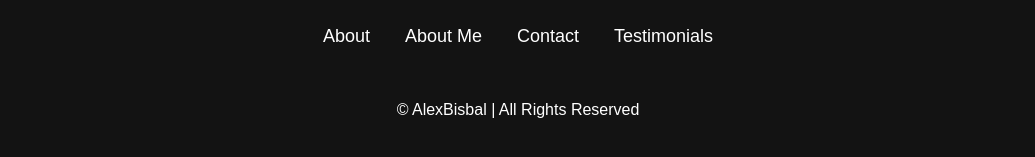
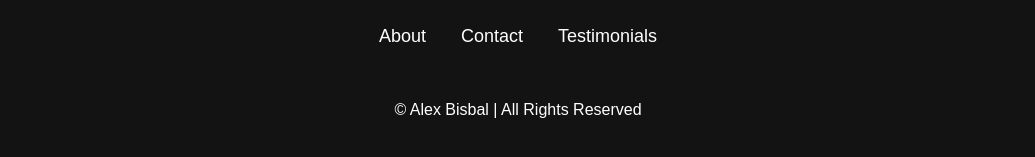
Before and after one commit to AlexBisbal/MyBio, a plain HTML site: page index.html in a window 1280 px wide. Shown: the part 5259-5416 px from the top of the page, without its empty margins (122-1157 px from the left). Drawn offline with nearby package versions, Linux system fonts and the light colour scheme.

Commit message:
Update index.html

```diff
--- a/index.html
+++ b/index.html
@@ -206,21 +206,16 @@
             <li>
                 <a href="#Services">About</a>
             </li>
-
             <li>
-                <a href="#">About Me</a>
+                <a href="#contact">Contact</a>
             </li>
 
             <li>
-                <a href="#">Contact</a>
-            </li>
-
-            <li>
-                <a href="#">Testimonials</a>
+                <a href="#testimonials">Testimonials</a>
             </li>
         </ul>
         <p class="copyright">
-            © AlexBisbal | All Rights Reserved
+            © Alex Bisbal | All Rights Reserved
         </p>
     </footer>
 
```
